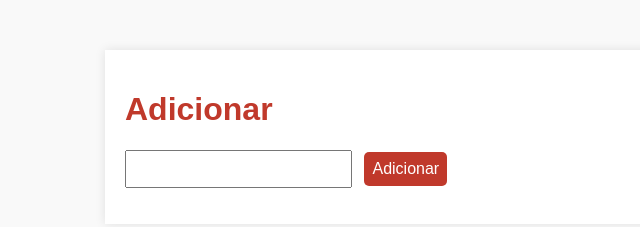
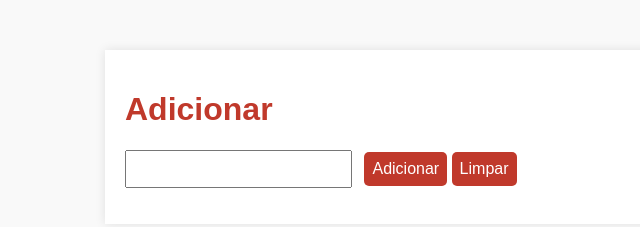
Before and after one commit to lucasbalancieri/to-do-list, a plain HTML site: page index.html in a window 1280 px wide. Shown: the whole page, without its empty margins (215-855 px from the left). Drawn offline with nearby package versions, Linux system fonts and the light colour scheme.

Commit message:
adiciona o botão limpar

```diff
--- a/assets/js/script.js
+++ b/assets/js/script.js
@@ -47,3 +47,10 @@ function removerTarefa(id) {
     const delTarefa = document.getElementById(id)
     delTarefa ? delTarefa.parentNode.removeChild(delTarefa) : window.alert('Tarefa não encontrada')
 }
+
+// limpar tabela
+function limparTarefas(){
+    const tabelaTarefa = document.querySelector('table#resultado-tbl');
+    tabelaTarefa.innerHTML = '';
+    tarefaInpt.value = ''; // limpa o input
+}
--- a/index.html
+++ b/index.html
@@ -20,6 +20,7 @@
             <h1>Adicionar</h1>
             <p><input type="text" id="insere-tarefa">
                 <input type="button" class="adicionar-btn" value="Adicionar" onclick="adicionar()">
+                <input type="button" class="adicionar-btn" value="Limpar" onclick="limparTarefas()">
             </p>
         </div>
 
```
